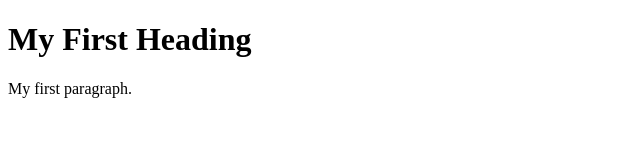
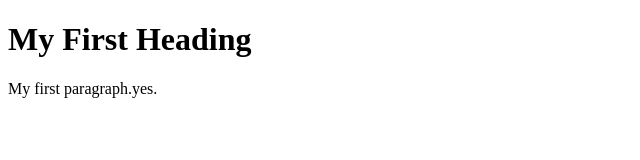
Before and after one commit to SHULINZ2023/mygithubaction2, a plain HTML site: page index.html in a window 1280 px wide. Shown: the full height of the page, 0-640 px from the left. Drawn offline with Linux system fonts and the light colour scheme.

Commit message:
Update index.html

```diff
--- a/index.html
+++ b/index.html
@@ -3,7 +3,8 @@
 <body>
 
 <h1>My First Heading</h1>
-<p>My first paragraph.</p>
+<p>My first paragraph.yes.</p>
+
 
 </body>
 </html>
```
